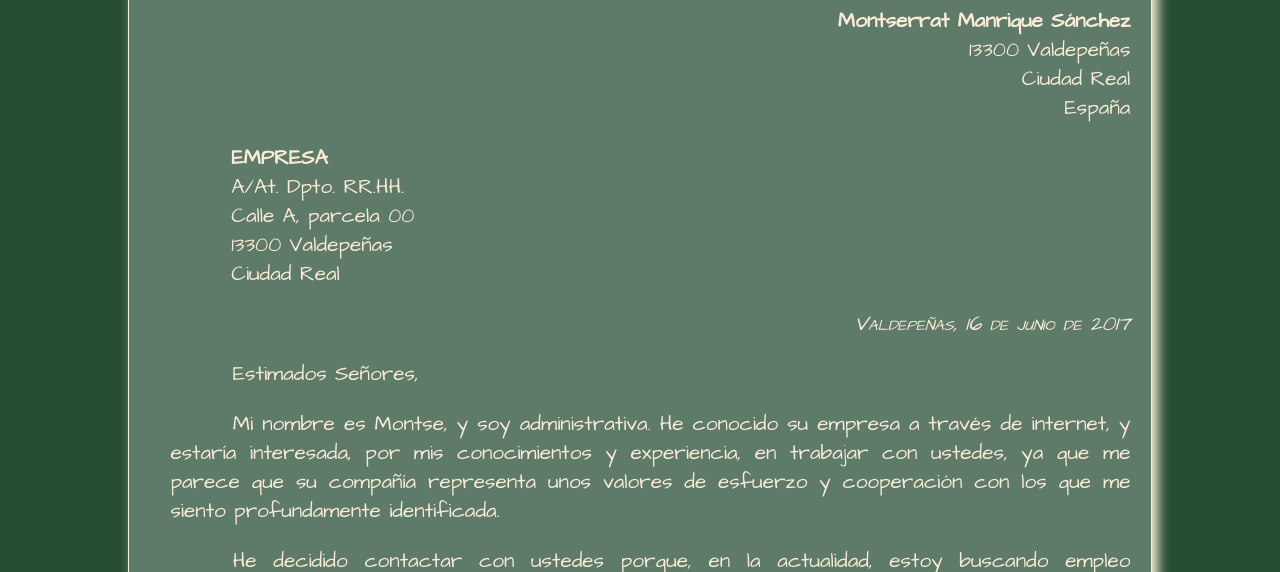
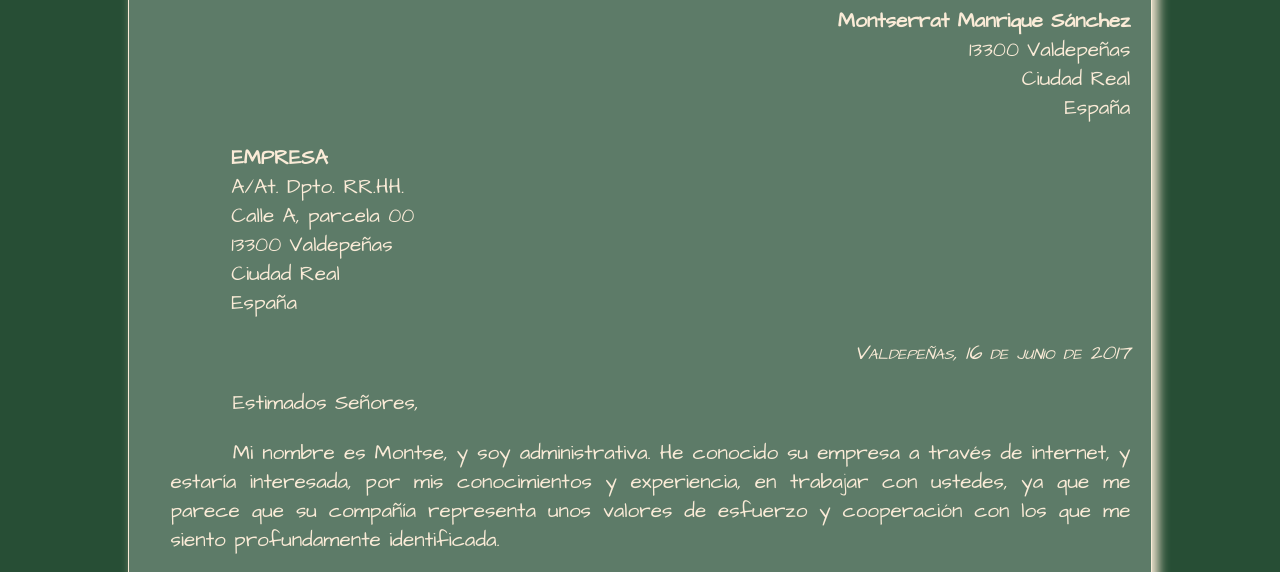
Before and after one commit to montsems/presentacion, a plain HTML site: page index.html in a window 1280 px wide. Shown: the part 165-737 px from the top of the page. Drawn offline with Linux system fonts and the light colour scheme.

Commit message:
incluir pais 2

```diff
--- a/index.html
+++ b/index.html
@@ -32,6 +32,7 @@
 			<li>Calle A, parcela 00</li>
 			<li>13300 Valdepeñas</li>
 			<li>Ciudad Real</li>
+			<li>España</li>
 
 		</ul>
 
```
